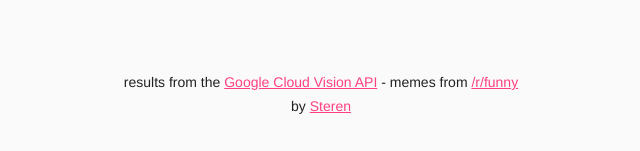
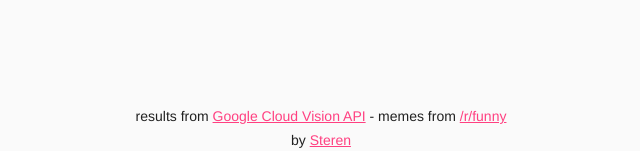
Before and after one commit to steren/vision-meme, a plain HTML site: page index.html in a window 1280 px wide. Shown: the part 646-797 px from the top of the page, without its empty margins (319-959 px from the left). Drawn offline with nearby package versions, Linux system fonts and the light colour scheme; no server answers; files whose address does not match are found by name.

Commit message:
minor fixes

```diff
--- a/index.html
+++ b/index.html
@@ -70,9 +70,9 @@
   </div>
 
   <div class="footer">
-    <div class="some-space center">
-      <p>
-        results from the <a href="https://cloud.google.com/vision/">Google Cloud Vision API</a> - memes from <a href="https://www.reddit.com/r/funny">/r/funny</a>
+    <div class="center">
+      <p style="margin-bottom:2px;">
+        results from <a href="https://cloud.google.com/vision/">Google Cloud Vision API</a> - memes from <a href="https://www.reddit.com/r/funny">/r/funny</a>
       <br>
         by <a href="http://steren.fr">Steren</a>
       </p>
--- a/vision-meme.js
+++ b/vision-meme.js
@@ -25,7 +25,7 @@ var http = function(method, url, body, cb) {
   xhr.onreadystatechange = function() {
     if (xhr.readyState != 4) { return; }
     if (xhr.status >= 400) {
-      notify('API request failed');
+      message('API request failed');
       console.log('XHR failed', xhr.responseText);
       return;
     }
```
